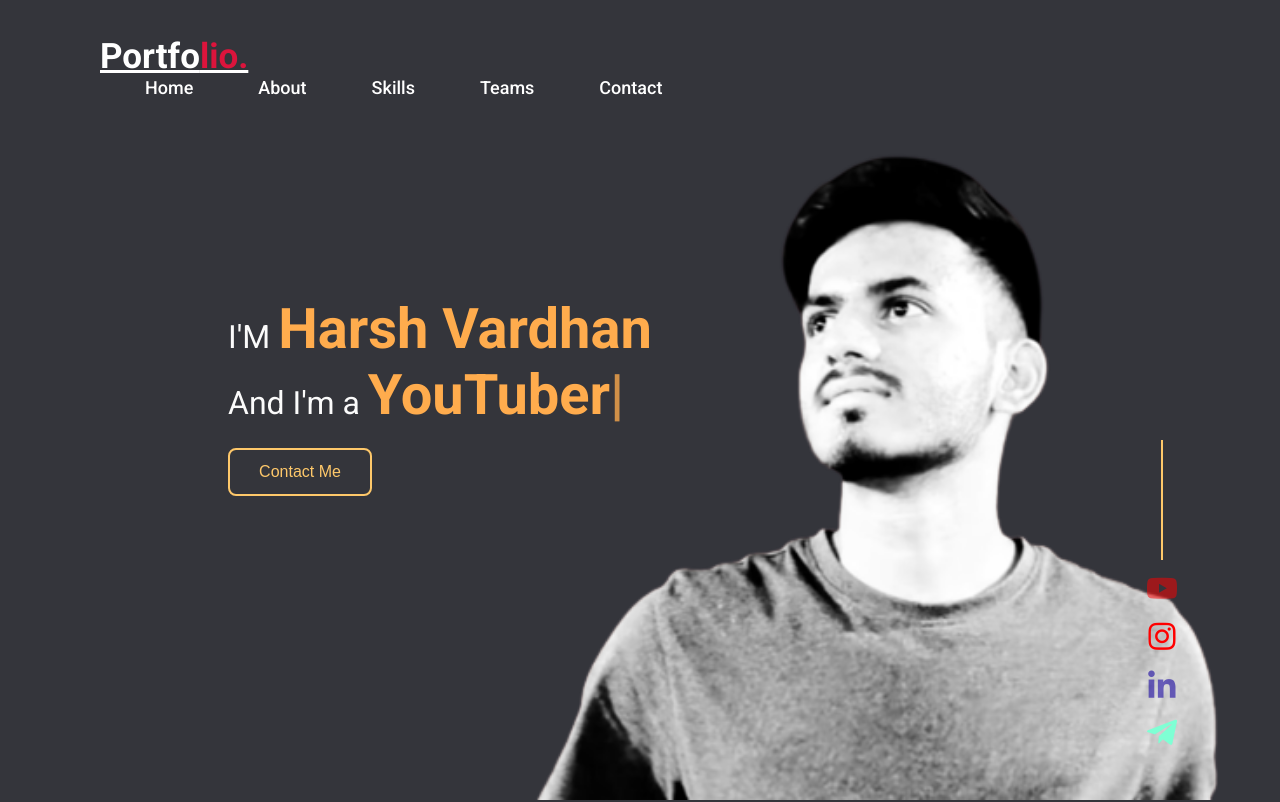
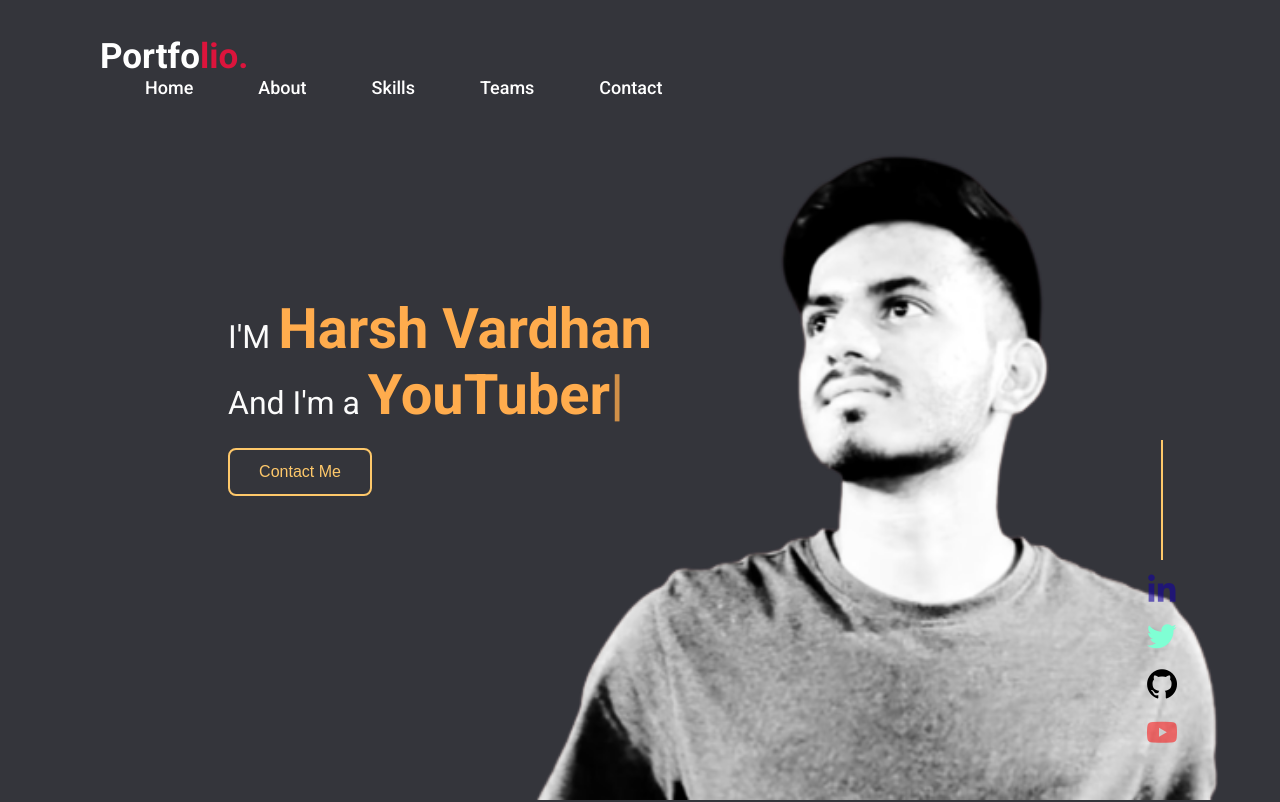
Before and after one commit to 007Harshvardhan/portfolio, a plain HTML site: page index.html in a window 1280 px wide. Shown: the top 802 px of the page. Drawn offline with nearby package versions, Linux system fonts and the light colour scheme.

Commit message:
some changes in index

```diff
--- a/index.html
+++ b/index.html
@@ -21,7 +21,10 @@
 </head>
 
 <body>
-    <header>
+    <div class="scroll-up-btn">
+        <i class="fas fa-angle-up"></i>
+    </div>
+  <header>
         <nav class="navbar">
             <div class="max-width">
                 <div class="logo"><a href="#">Portfo<span>lio.</span></a></div>
@@ -46,16 +49,6 @@
             <div class="socials">
                 <div class="line"></div>
                 <a
-                href="https://www.youtube.com/channel/UCwPUonHW2RE8kdrx0797lBg"
-                style="--i: 7"
-                ><i style="color: rgba(255, 0, 0, 0.512)" class="bx bxl-youtube"></i
-              ></a>
-              <a
-                href="https://instagram.com/its_harsh____07___?igshid=MzNlNGNkZWQ4Mg=="
-                style="--i: 8"
-                ><i style="color: red" class="bx bxl-instagram"></i
-              ></a>
-              <a
                 href="https://www.linkedin.com/in/harsh-vardhan-8b406a250/"
                 style="--i: 9"
                 ><i
@@ -63,13 +56,25 @@
                   class="bx bxl-linkedin"
                 ></i
               ></a>
-              <a href="https://web.telegram.org/k/" style="--i: 10"
-                ><i style="color: aquamarine" class="bx bxl-telegram"></i
+              <a href="https://x.com/Harsh____06?t=Zhh0k9CTWBYD3oeLKafd9Q&s=09" style="--i: 10"
+              ><i style="color: aquamarine" class="bx bxl-twitter"></i
+            ></a>
+            <a
+            href="https://github.com/007Harshvardhan"
+            style="--i: 8"
+            ><i style="color: black" class="bx bxl-github"></i
+          ></a>
+                <a
+                href="https://www.youtube.com/channel/UCwPUonHW2RE8kdrx0797lBg"
+                style="--i: 7"
+                ><i style="color: rgba(255, 0, 0, 0.512)" class="bx bxl-youtube"></i
               ></a>
+
+
              </div>
             </div>
+        </header>
 
-    </header>
     <section class="home" id="home">
         <div class="max-width">
             <div class="home-content">
@@ -121,7 +126,7 @@
             </div>
         </div>
     </section>
-    <section class="portfolio" id="portfolio-loc">
+<section class="portfolio" id="portfolio-loc">
         <h1>Portfolio</h1>
         <div class="portfolio-cards">
             <div class="portfolio-card">
@@ -160,7 +165,6 @@
         </div>
         <Button>View More</Button>
     </section>
-
     <section class="contact1" id="contact1">
         <div class="max-width">
             <h2 class="title">Contact me</h2>
--- a/style.css
+++ b/style.css
@@ -5,11 +5,28 @@
   padding: 0;
   margin: 0;
   box-sizing: border-box;
+  text-decoration: none;
 }
 
 html {
   scroll-behavior: smooth;
   overflow-x: hidden;
+}
+
+::-webkit-scrollbar {
+  width: 10px;
+}
+
+::-webkit-scrollbar-track {
+  background: #f1f1f1;
+}
+
+::-webkit-scrollbar-thumb {
+  background: #888;
+}
+
+::-webkit-scrollbar-thumb:hover {
+  background: #888;
 }
 
 body {
@@ -78,6 +95,7 @@ header nav .search {
   padding: 4px;
   border-radius: 10px;
 }
+
 
 .navbar .logo a {
   color: #fff;
```
